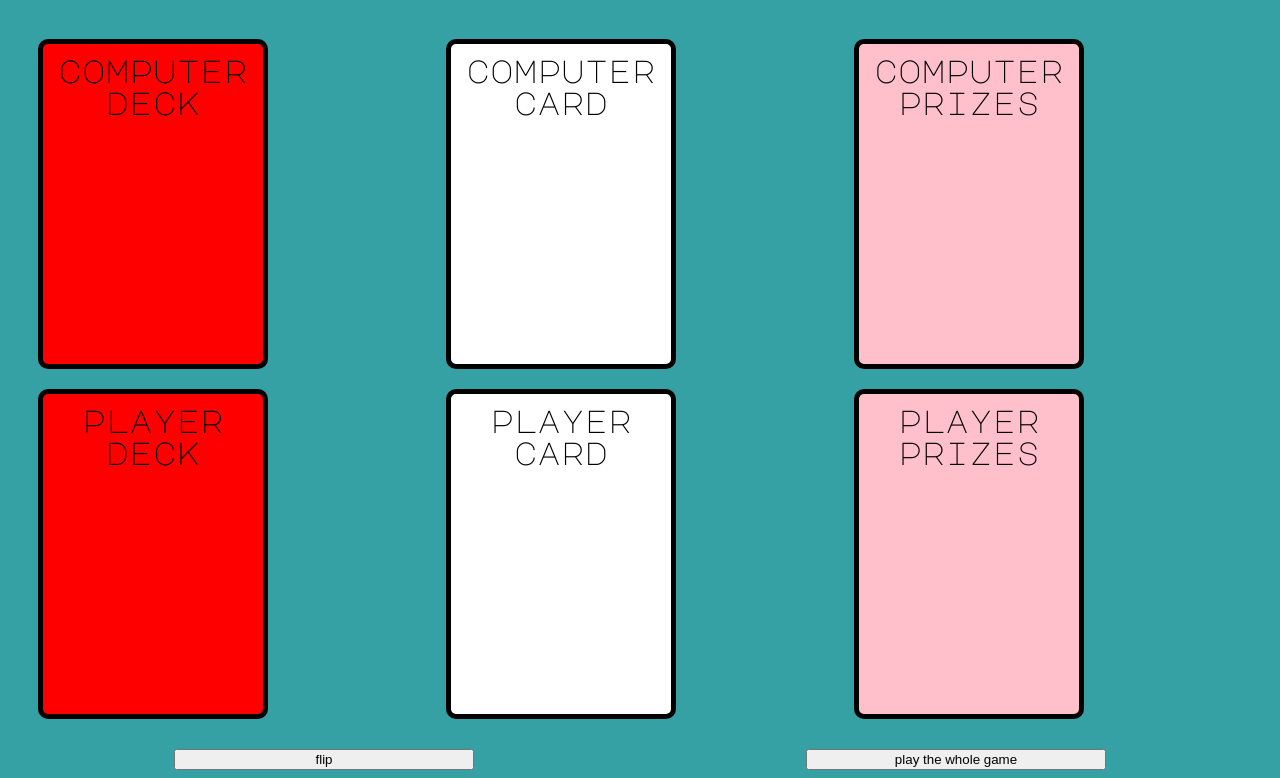
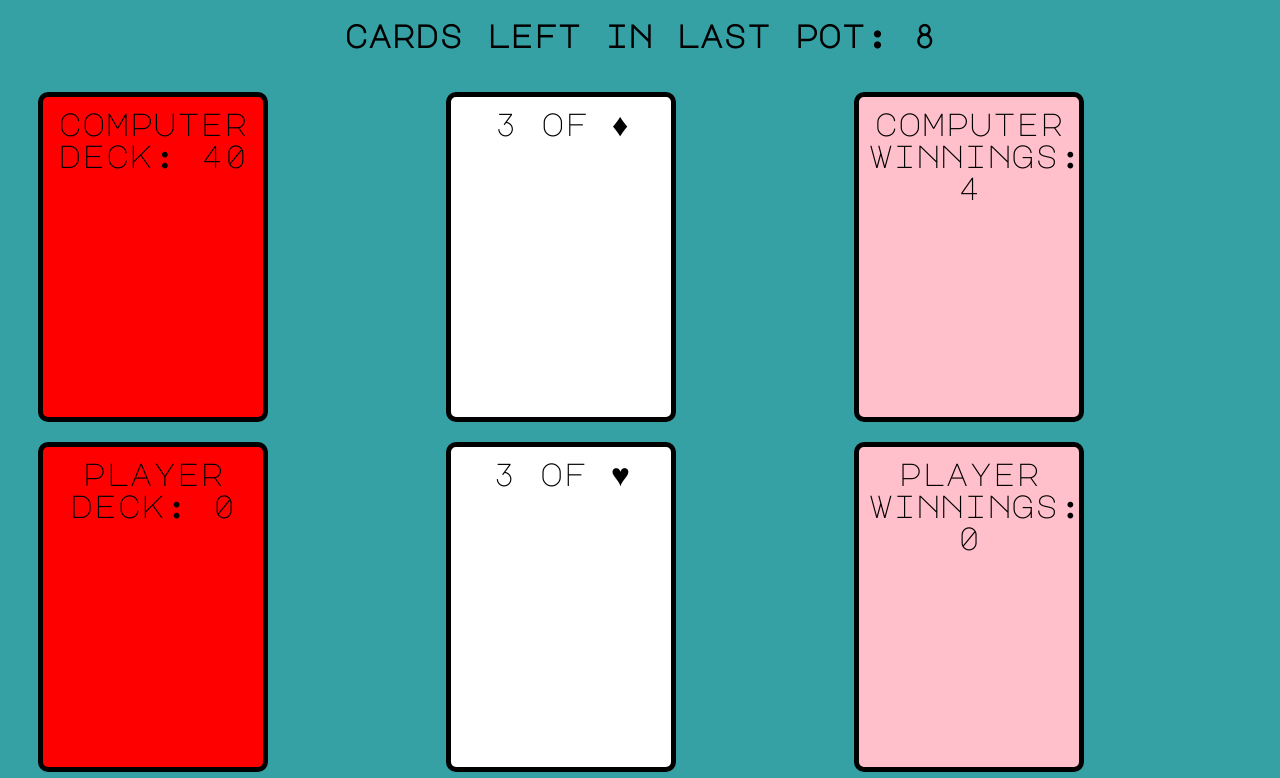
Before and after one commit to MatthewKLewis/project2, a plain HTML site: page index.html in a window 1280 px wide. Both pictures are taken after a click on the button "play the whole game". Shown: the part 56-834 px from the top of the page. Drawn offline with Linux system fonts and the light colour scheme.

Commit message:
the game is fully playable with zero errors, I might want to reorder some functions later to explain exactly what happens in endgame War scenarios. Drawing dead means game over but the console is sometimes vague.

```diff
--- a/index.html
+++ b/index.html
@@ -9,6 +9,7 @@
 </head>
 <body>
     <h1>game of war</h1>
+    <h1 id="potTracker"></h1>
     <div class = "gameBoard">
         <div class = "deck" id="computerDeck">computer deck</div>
         <div class = "card" id="computerCard">computer card</div>
@@ -20,7 +21,7 @@
 
     <div class="buttons">
         <button onClick="flipCard()" id="flipButton">flip
-        <button onClick="flipCard()" id="poButton">play the whole game
+        <button onClick="playOut()" id="poButton">play the whole game
     </div>
 
 
--- a/script.js
+++ b/script.js
@@ -7,6 +7,8 @@ let computerCardImage = document.getElementById("computerCard");
 
 let playerPrizesImage = document.getElementById("playerPrizes");
 let computerPrizesImage = document.getElementById("computerPrizes");
+
+let potTrackerText = document.getElementById("potTracker");
 
 //1 = Clubs, 2 = Diamonds, 3 = Hearts, 4 = Spades
 //11-J, 12-Q, 13-K, 14-A
@@ -37,15 +39,18 @@ class Deck {
     }
 
     drawCard() {
-        if (this.main.length > 0) {
+        if (this.totalLength() == 0) {
+            console.log("Ran out of Cards!");
+        }
+        else if (this.main.length > 0) {
             return this.main.pop();
         }
-        else if (this.main.length = 0) {
+        else if (this.main.length == 0) {
             this.main = this.winnings;
             this.winnings = [];
             console.log("Shuffling!")
             this.shuffle(this.main);
-            return this.main.pop();
+            return this.drawCard();
         } else { console.log("error");}
 
     }
@@ -70,14 +75,22 @@ class Deck {
 
 
 function determineWinner() {
-    console.log("Someone Won!");
+    gameHasEnded = true;
+    if (playerDeck.totalLength() > computerDeck.totalLength()) console.log("The Player Won!")
+    else if (computerDeck.totalLength() > playerDeck.totalLength()) console.log("The Computer Won!")
+    else console.log("ERROR!")
+
+
 }
 
 //THE START METHOD:----------------------------------------
-let totalDeck = new Deck([], []);
+let totalDeck = new Deck([],[]);
 let playerDeck = new Deck([],[])
 let computerDeck = new Deck([],[])
+let holdoverWinnings = new Deck([],[]);
+
 let gameHasEnded = false;
+let gameInWarState = false;
 
 //Make the Deck
 for (let i = 1; i <= 4; i++) {
@@ -106,7 +119,6 @@ console.log(computerDeck.main);
 function flipCard() {
 
     if (playerDeck.totalLength() <= 0 || computerDeck.totalLength() <= 0) determineWinner();
-
     else { //run a turn...
 
         console.log("player has " + playerDeck.totalLength() + " cards remaining total.");
@@ -118,19 +130,49 @@ function flipCard() {
         playerCardImage.innerText = playerCardInPlay.number + " of " + playerCardInPlay.resolveSuit();
         computerCardImage.innerText = computerCardInPlay.number + " of " + computerCardInPlay.resolveSuit();
 
-        playerDeckImage.innerText = playerDeck.main.length;
-        computerDeckImage.innerText = computerDeck.main.length;
-
-        playerPrizesImage.innerText = playerDeck.winnings.length;
-        computerPrizesImage.innerText = computerDeck.winnings.length;
-
         console.log("-----");
         console.log("flipping cards...");
-        console.log("the player flipped..." + playerCardInPlay.number + " of " + playerCardInPlay.suit);
-        console.log("the computer flipped..." + computerCardInPlay.number + " of " + computerCardInPlay.suit);
+        console.log("the player flipped..." + playerCardInPlay.number + " of " + playerCardInPlay.resolveSuit());
+        console.log("the computer flipped..." + computerCardInPlay.number + " of " + computerCardInPlay.resolveSuit());
 
         if (playerCardInPlay.number > computerCardInPlay.number) {
+            playerDeck.winnings.push(playerCardInPlay);
+            playerDeck.winnings.push(computerCardInPlay);
+            holdoverWinnings.winnings.forEach(element => {playerDeck.winnings.push(element)}); //for each e in prizecards, push that element into p winnings, can be zero!
+            holdoverWinnings.winnings = [];
+            gameInWarState = false;
+        }
+        else if (computerCardInPlay.number > playerCardInPlay.number) {
+            computerDeck.winnings.push(playerCardInPlay);
+            computerDeck.winnings.push(computerCardInPlay);
+            holdoverWinnings.winnings.forEach(element => {computerDeck.winnings.push(element)}); //for each e in prizecards, push that element into p winnings, can be zero!
+            holdoverWinnings.winnings = [];
+            gameInWarState = false;
+        }
+        else if (computerCardInPlay.number == playerCardInPlay.number) {
+            gameInWarState = true;
+            console.log("GET READY FOR WAR YOU DOGS!");
+            holdoverWinnings.winnings.push(playerCardInPlay);       //the identical cards go into the bucket 1
+            holdoverWinnings.winnings.push(computerCardInPlay);     //the identical cards go into the bucket 2
+            for (let i = 0; i < 3; i++) {                           //plus 3 more each
+                holdoverWinnings.winnings.push(playerDeck.drawCard());
+                holdoverWinnings.winnings.push(computerDeck.drawCard());
+                }
+            flipCard();                                             //and the game recurses!
+        }
+        else console.log("ERROR")
 
+        playerDeckImage.innerText = "player deck: " + playerDeck.main.length;
+        computerDeckImage.innerText = "computer deck: " + computerDeck.main.length;
+        playerPrizesImage.innerText = "player winnings: " + playerDeck.winnings.length;
+        computerPrizesImage.innerText = "computer winnings: " + computerDeck.winnings.length;
 
     }
 }
+
+function playOut() {
+    while (!gameHasEnded) {
+        flipCard();
+    }
+    potTrackerText.innerText = "cards left in last pot: " + holdoverWinnings.winnings.length;
+}
```
